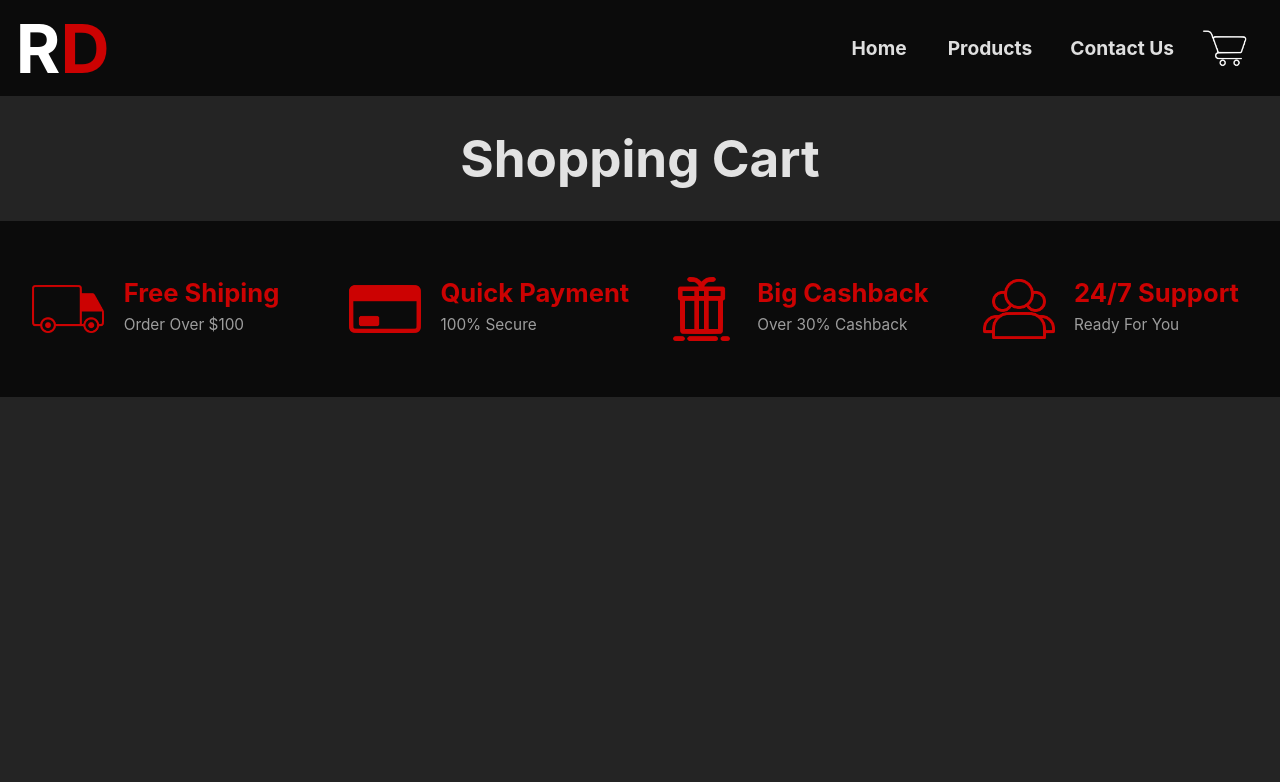
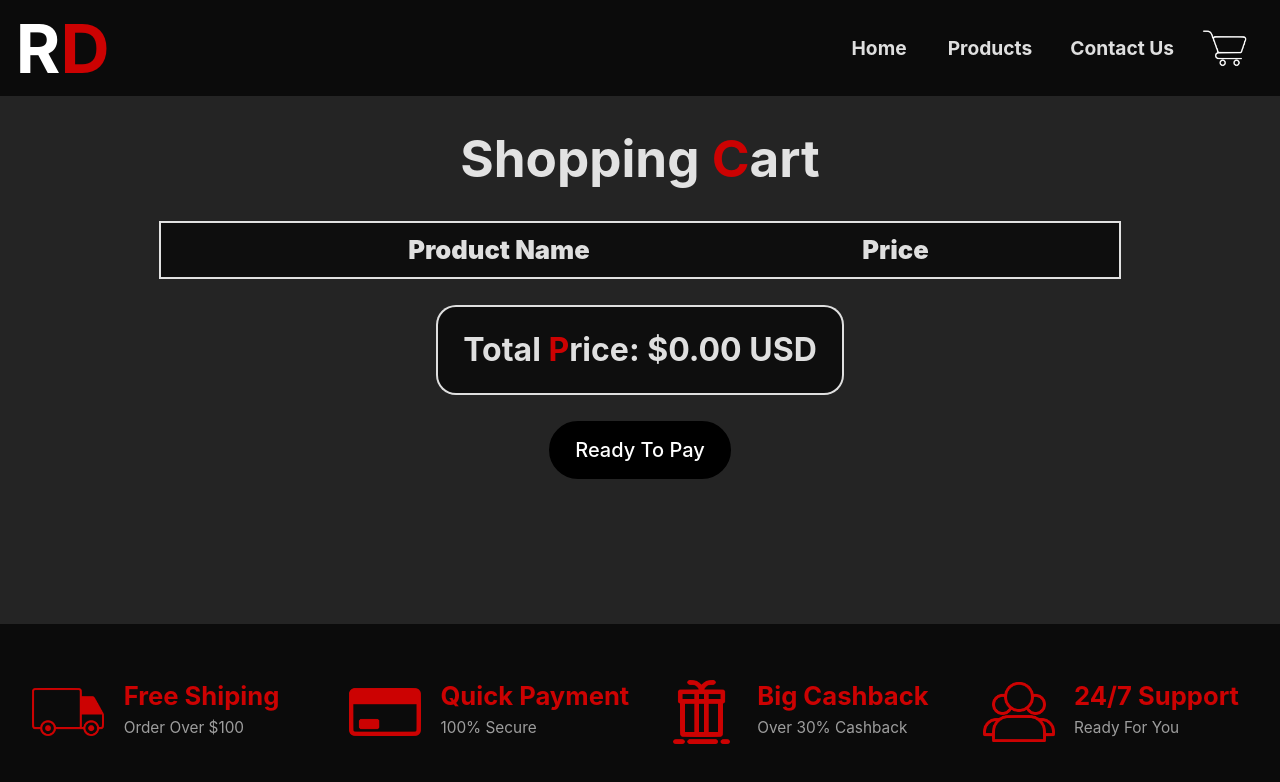
Before and after one commit to DrowAnn/Proyecto-Final-React-JS, a React (Vite) app: page /ShoppingCart in a window 1280 px wide. Shown: the top 782 px of the page. Built offline with nearby package versions, Linux system fonts and the light colour scheme.

Commit message:
Avance 6 de Mayo 2024 Noche

```diff
--- /dev/null
+++ b/src/Components/TrianglesDecoration/TriangleDecoration.css
@@ -0,0 +1,43 @@
+.pictureDecoration1 {
+  width: 30%;
+  height: 100%;
+  background-color: rgb(204, 2, 2);
+  position: absolute;
+  top: 0px;
+  right: 0px;
+  clip-path: polygon(0 30%, 100% 0, 100% 100%);
+  z-index: -1;
+}
+
+.pictureDecoration2 {
+  width: 30%;
+  height: 100%;
+  background-color: rgb(204, 2, 2);
+  position: absolute;
+  top: 0px;
+  left: 0px;
+  clip-path: polygon(0 0, 100% 70%, 0 100%);
+  z-index: -1;
+}
+
+.shadowPictureDecoration1 {
+  width: 30%;
+  height: 100%;
+  background-color: rgb(0, 0, 0, 0.4);
+  position: absolute;
+  top: 0px;
+  right: 0px;
+  clip-path: polygon(2% 35%, 100% 0, 100% 100%, 95% 100%);
+  z-index: -2;
+}
+
+.shadowPictureDecoration2 {
+  width: 30%;
+  height: 100%;
+  background-color: rgb(0, 0, 0, 0.4);
+  position: absolute;
+  top: 0px;
+  left: 0px;
+  clip-path: polygon(0 0, 98% 74%, 10% 100%, 0 100%);
+  z-index: -2;
+}
--- /dev/null
+++ b/src/Components/TrianglesDecoration/TrianglesDecoration.jsx
@@ -0,0 +1,14 @@
+import "./TriangleDecoration.css";
+
+const TriangleDecoration = () => {
+  return (
+    <>
+      <div className="shadowPictureDecoration1" />
+      <div className="pictureDecoration1" />
+      <div className="shadowPictureDecoration2" />
+      <div className="pictureDecoration2" />
+    </>
+  );
+};
+
+export default TriangleDecoration;
--- a/src/Routing/Routing.jsx
+++ b/src/Routing/Routing.jsx
@@ -6,6 +6,7 @@ import ProductsView from "../Views/ProductsView/ProductsView";
 import ShoppingCart from "../Views/ShoppingCart/ShoppingCart";
 import ContactUs from "../Views/ContactUs/ContactUs";
 import ProductDetails from "../Views/ProductDetails/ProductDetails";
+import Checkout from "../Views/Checkout/Checkout";
 
 const AppRouting = () => {
   return (
@@ -17,6 +18,7 @@ const AppRouting = () => {
         <Route path="ContactUs" element={<ContactUs />} />
         <Route path="ShoppingCart" element={<ShoppingCart />} />
         <Route path="Product/:id" element={<ProductDetails />} />
+        <Route path="Checkout" element={<Checkout />} />
       </Routes>
       <Footer />
     </BrowserRouter>
--- /dev/null
+++ b/src/Views/Checkout/Checkout.jsx
@@ -0,0 +1,9 @@
+const Checkout = () => {
+  return (
+    <div>
+      <h1>Holiwis</h1>
+    </div>
+  );
+};
+
+export default Checkout;
--- a/src/Views/ContactUs/ContactUs.css
+++ b/src/Views/ContactUs/ContactUs.css
@@ -1,3 +1,16 @@
+.contactUs {
+  height: 66vh;
+  width: 100vw;
+  display: flex;
+  flex-direction: column;
+  align-items: center;
+  justify-content: center;
+}
+
+.contactUs p {
+  font-size: 2.8vh;
+}
+
 .contactUs span {
   color: rgb(204, 2, 2);
 }
--- a/src/Views/ContactUs/ContactUs.jsx
+++ b/src/Views/ContactUs/ContactUs.jsx
@@ -1,8 +1,10 @@
+import TriangleDecoration from "../../Components/TrianglesDecoration/TrianglesDecoration";
 import "./ContactUs.css";
 
 const ContactUs = () => {
   return (
     <div className="contactUs">
+      <TriangleDecoration />
       <h1>
         Robert <span>D</span>elgado's Store
       </h1>
--- a/src/Views/Home/Home.css
+++ b/src/Views/Home/Home.css
@@ -6,43 +6,3 @@
   align-items: center;
   justify-content: center;
 }
-
-.pictureDecoration1 {
-  width: 30%;
-  height: 100%;
-  background-color: rgb(204, 2, 2);
-  position: absolute;
-  top: 0px;
-  right: 0px;
-  clip-path: polygon(0 30%, 100% 0, 100% 100%);
-}
-
-.pictureDecoration2 {
-  width: 30%;
-  height: 100%;
-  background-color: rgb(204, 2, 2);
-  position: absolute;
-  top: 0px;
-  left: 0px;
-  clip-path: polygon(0 0, 100% 70%, 0 100%);
-}
-
-.shadowPictureDecoration1 {
-  width: 30%;
-  height: 100%;
-  background-color: rgb(0, 0, 0, 0.4);
-  position: absolute;
-  top: 0px;
-  right: 0px;
-  clip-path: polygon(2% 35%, 100% 0, 100% 100%, 95% 100%);
-}
-
-.shadowPictureDecoration2 {
-  width: 30%;
-  height: 100%;
-  background-color: rgb(0, 0, 0, 0.4);
-  position: absolute;
-  top: 0px;
-  left: 0px;
-  clip-path: polygon(0 0, 98% 74%, 10% 100%, 0 100%);
-}
--- a/src/Views/Home/Home.jsx
+++ b/src/Views/Home/Home.jsx
@@ -1,13 +1,11 @@
 import "./Home.css";
 import { ButtonLink } from "../../Components/Buttons/Buttons.jsx";
+import TriangleDecoration from "../../Components/TrianglesDecoration/TrianglesDecoration.jsx";
 
 const Home = () => {
   return (
     <div className="Home">
-      {/* <div className="shadowPictureDecoration1" />
-      <div className="pictureDecoration1" />
-      <div className="shadowPictureDecoration2" />
-      <div className="pictureDecoration2" /> */}
+      <TriangleDecoration />
       <h1 style={{ fontSize: "8vh" }}>Welcome!</h1>
       <ButtonLink to="/Products" message="See Products..." />
     </div>
--- a/src/Views/ShoppingCart/ShoppingCart.css
+++ b/src/Views/ShoppingCart/ShoppingCart.css
@@ -1,5 +1,52 @@
+.shoppingCart {
+  width: 100%;
+  min-height: 62vh;
+  display: flex;
+  flex-direction: column;
+  align-items: center;
+  margin-bottom: 4vh;
+}
+
 .shoppingCart ul {
   list-style: none;
   padding: 0;
   margin: 0;
 }
+
+.detailProduts {
+  width: 75%;
+  border: 1px solid rgb(255, 255, 255, 0.87);
+}
+
+.detailProduts h2 {
+  text-align: center;
+  /* color: black; */
+  font-size: 3.2vh;
+  font-weight: 1000;
+  margin: 1vh;
+}
+
+.detailProduts p {
+  font-size: 3vh;
+}
+
+.detailProduts li {
+  display: grid;
+  grid-template-rows: 100%;
+  grid-template-columns: 68% 22% 10%;
+  text-align: justify;
+  align-items: center;
+  border: 1px solid rgb(255, 255, 255, 0.87);
+  padding-left: 4%;
+  padding-right: 4%;
+  font-weight: 500;
+}
+
+.priceContainer {
+  font-size: 4vh;
+  margin: 2%;
+  padding: 2%;
+  border: 2px solid rgb(255, 255, 255, 0.87);
+  background-color: rgb(0, 0, 0, 0.6);
+  border-radius: 20px;
+}
--- a/src/Views/ShoppingCart/ShoppingCart.jsx
+++ b/src/Views/ShoppingCart/ShoppingCart.jsx
@@ -1,27 +1,27 @@
 import { useDispatch, useSelector } from "react-redux";
 import ShoppingCartActions from "/src/Slicers/ShoppingCartSlicer";
-import { ActionButton } from "../../Components/Buttons/Buttons";
+import { ActionButton, ButtonLink } from "../../Components/Buttons/Buttons";
 import "./ShoppingCart.css";
 
-const ShoppingCart = () => {
+const ListShoppingCart = ({ addedProducts }) => {
   const dispatch = useDispatch();
-
-  const addedProducts = useSelector((state) => {
-    return state.ShoppingCart.products;
-  });
 
   const handlerDelete = (index) => {
     dispatch(ShoppingCartActions.deleteProduct(index));
   };
 
   return (
-    <div className="shoppingCart">
-      <h1>Shopping Cart</h1>
-      <ul style={{ textAlign: "center" }}>
-        {addedProducts.map((product, index) => {
-          return (
-            <li key={index.toString()}>
-              <h2> {`${index + 1}. ${product.title}`}</h2>
+    <>
+      {addedProducts.map((product, index) => {
+        return (
+          <div key={index.toString()}>
+            <li>
+              <p style={{ paddingRight: "5%" }}>{`${index + 1}. ${
+                product.title
+              }`}</p>
+              <p style={{ textAlign: "center" }}>
+                ${parseFloat(product.price).toFixed(2)} USD
+              </p>
               <ActionButton
                 message={"Delete"}
                 style={{ fontSize: "2vh", padding: "0.5em" }}
@@ -30,9 +30,46 @@ const ShoppingCart = () => {
                 }}
               />
             </li>
-          );
-        })}
-      </ul>
+          </div>
+        );
+      })}
+    </>
+  );
+};
+
+const ShoppingCart = () => {
+  const addedProducts = useSelector((state) => {
+    return state.ShoppingCart.products;
+  });
+
+  const totalPriceCalc = () => {
+    let totalPrice = 0;
+
+    for (let i = 0; i < addedProducts.length; i++) {
+      totalPrice += addedProducts[i].price;
+    }
+
+    return parseFloat(totalPrice).toFixed(2);
+  };
+
+  return (
+    <div className="shoppingCart">
+      <h1>
+        Shopping <span>C</span>art
+      </h1>
+      <div className="detailProduts">
+        <ul style={{ textAlign: "center" }}>
+          <li style={{ backgroundColor: "rgb(0,0,0,0.6)" }}>
+            <h2>Product Name</h2>
+            <h2>Price</h2>
+          </li>
+          <ListShoppingCart addedProducts={addedProducts} />
+        </ul>
+      </div>
+      <h1 className="priceContainer">
+        Total <span>P</span>rice: ${totalPriceCalc()} USD
+      </h1>
+      <ButtonLink to="/Checkout" message="Ready To Pay" />
     </div>
   );
 };
```
